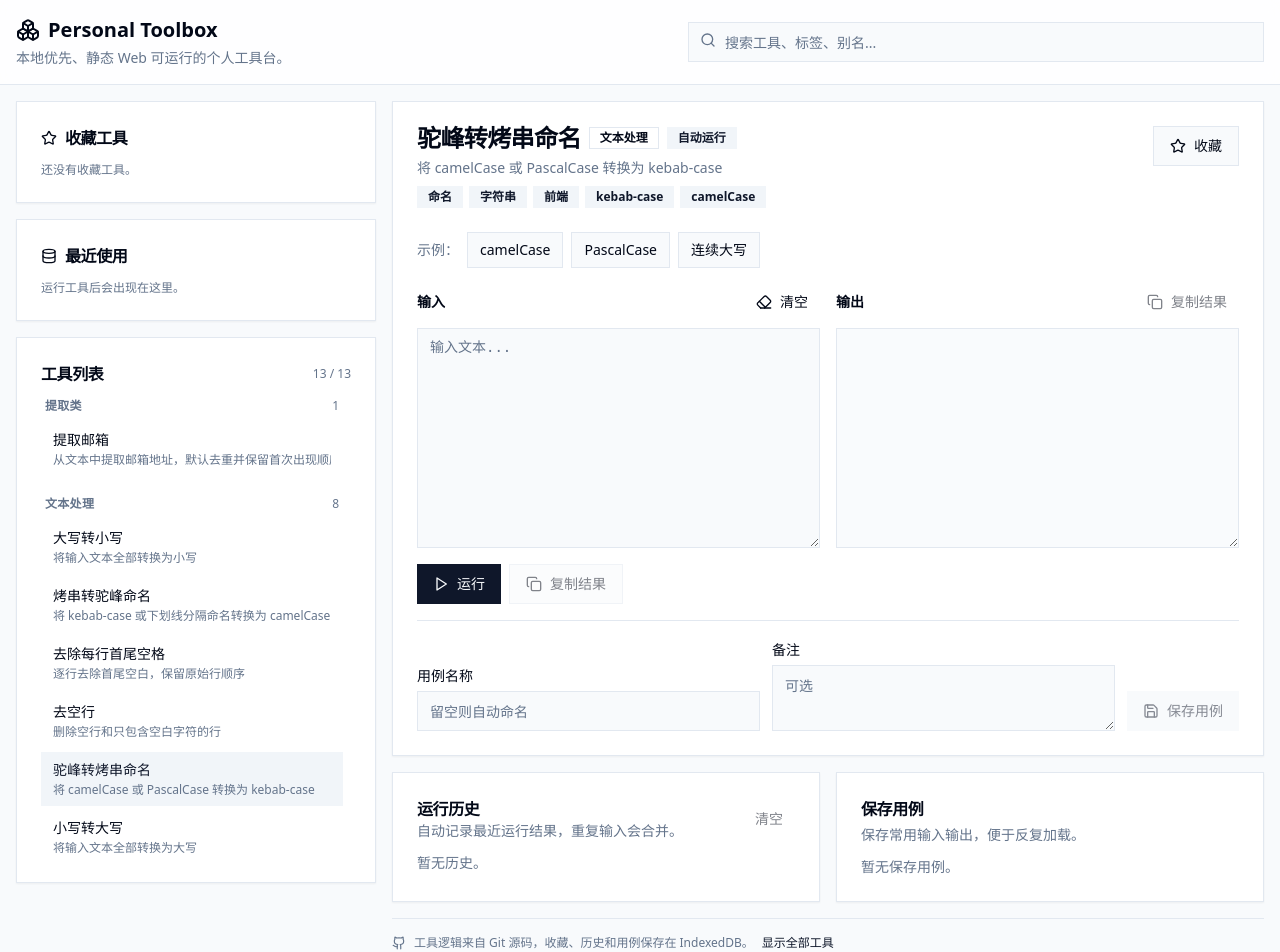
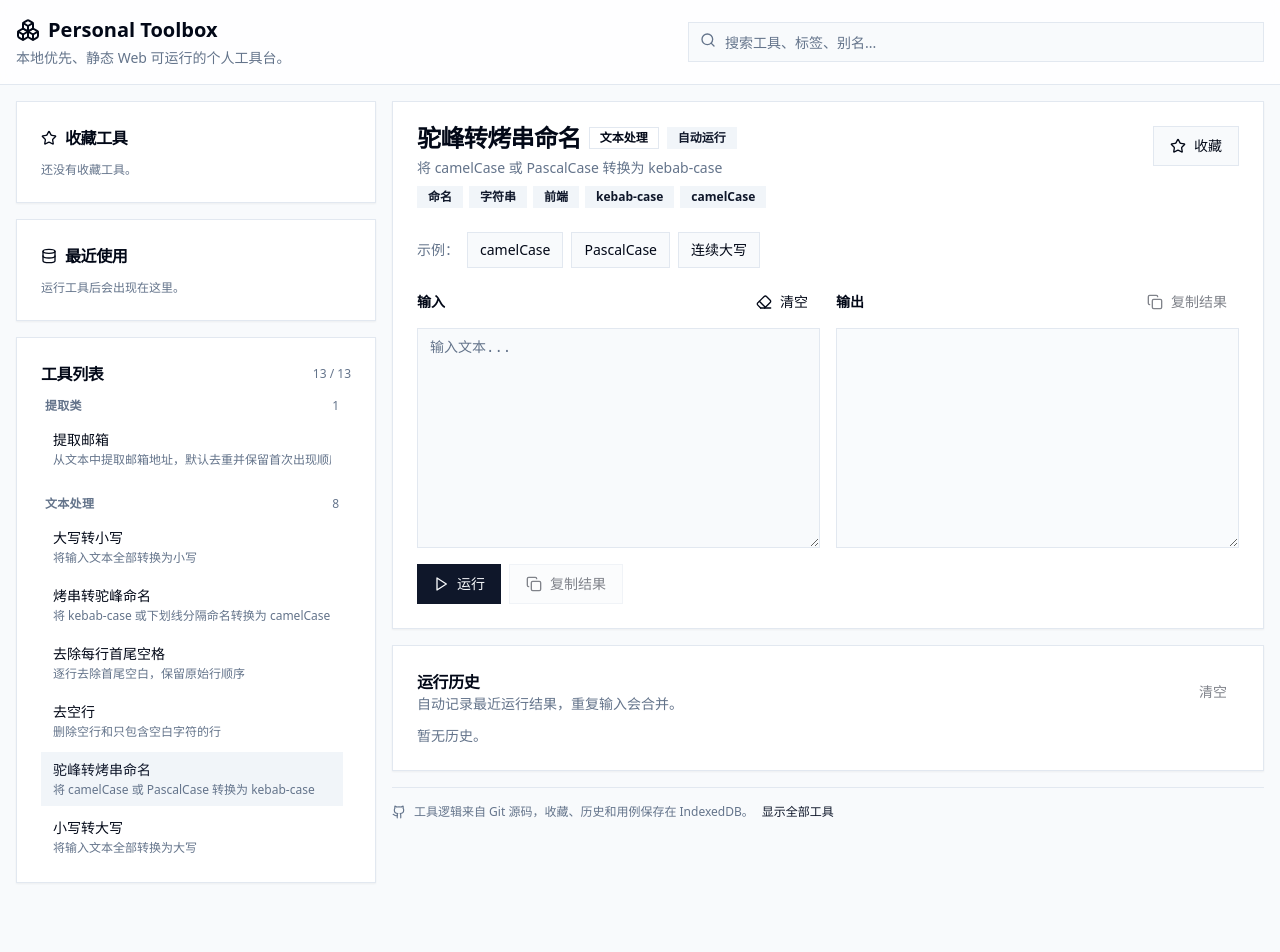
Before and after one commit to zhpjy/toolbox, a React (Vite) app: page / in a window 1280 px wide. Shown: the top 952 px of the page. After the commit the page ends 899 px from the top, so only its background shows below. Built offline with nearby package versions, Linux system fonts and the light colour scheme.

Commit message:
remove saved cases UI

```diff
--- a/src/features/saved-cases/SavedCasePanel.tsx
+++ /dev/null
@@ -1,67 +0,0 @@
-import { useEffect, useState } from "react"
-import { Trash2 } from "lucide-react"
-import type { SavedCase } from "@/storage/db"
-import { Button } from "@/shared/components/ui/button"
-import { Card, CardContent, CardDescription, CardHeader, CardTitle } from "@/shared/components/ui/card"
-import { previewValue } from "@/features/tool-runner/formatOutput"
-import { deleteSavedCase, listSavedCases } from "./savedCaseService"
-
-export function SavedCasePanel({
-  toolId,
-  refreshKey,
-  onLoad
-}: {
-  toolId: string
-  refreshKey: number
-  onLoad: (savedCase: SavedCase) => void
-}) {
-  const [items, setItems] = useState<SavedCase[]>([])
-
-  async function reload() {
-    setItems(await listSavedCases(toolId))
-  }
-
-  useEffect(() => {
-    void reload()
-  }, [toolId, refreshKey])
-
-  async function handleDelete(id: string) {
-    await deleteSavedCase(id)
-    await reload()
-  }
-
-  return (
-    <Card>
-      <CardHeader className="space-y-1 pb-3">
-        <CardTitle className="text-base">保存用例</CardTitle>
-        <CardDescription>保存常用输入输出，便于反复加载。</CardDescription>
-      </CardHeader>
-      <CardContent className="space-y-2">
-        {items.length === 0 ? (
-          <p className="text-sm text-muted-foreground">暂无保存用例。</p>
-        ) : (
-          items.map((item) => (
-            <div key={item.id} className="rounded-md border p-3 text-sm">
-              <div className="mb-2 flex items-center justify-between gap-2">
-                <div>
-                  <p className="font-medium">{item.name}</p>
-                  <p className="text-xs text-muted-foreground">{new Date(item.updatedAt).toLocaleString()}</p>
-                </div>
-                <div className="flex gap-1">
-                  <Button variant="outline" size="sm" onClick={() => onLoad(item)}>
-                    加载
-                  </Button>
-                  <Button variant="ghost" size="icon" onClick={() => handleDelete(item.id)} aria-label="删除用例">
-                    <Trash2 className="h-4 w-4" />
-                  </Button>
-                </div>
-              </div>
-              {item.note ? <p className="mb-1 text-xs text-muted-foreground">备注：{item.note}</p> : null}
-              <p className="text-xs text-muted-foreground">输入：{previewValue(item.input)}</p>
-            </div>
-          ))
-        )}
-      </CardContent>
-    </Card>
-  )
-}
--- a/src/features/saved-cases/savedCaseService.ts
+++ /dev/null
@@ -1,20 +0,0 @@
-import { storage } from "@/storage/indexeddb-storage-adapter"
-import type { SavedCase } from "@/storage/db"
-
-export async function addSavedCase(params: {
-  toolId: string
-  name: string
-  input: unknown
-  output?: unknown
-  note?: string
-}): Promise<void> {
-  await storage.addSavedCase(params)
-}
-
-export async function listSavedCases(toolId: string): Promise<SavedCase[]> {
-  return storage.listSavedCases(toolId)
-}
-
-export async function deleteSavedCase(id: string): Promise<void> {
-  await storage.deleteSavedCase(id)
-}
--- a/src/features/tool-runner/ToolRunner.tsx
+++ b/src/features/tool-runner/ToolRunner.tsx
@@ -1,18 +1,13 @@
 import { useEffect, useMemo, useRef, useState } from "react"
-import { Copy, Eraser, Play, Save, Star } from "lucide-react"
-import type { SavedCase, ToolRunHistory } from "@/storage/db"
+import { Copy, Eraser, Play, Star } from "lucide-react"
+import type { ToolRunHistory } from "@/storage/db"
 import { simpleHash } from "@/storage/indexeddb-storage-adapter"
 import type { RegisteredTool, ToolDiagnostic } from "@/tool-runtime/types"
 import { Badge } from "@/shared/components/ui/badge"
 import { Button } from "@/shared/components/ui/button"
 import { Card, CardContent, CardDescription, CardHeader, CardTitle } from "@/shared/components/ui/card"
-import { Input } from "@/shared/components/ui/input"
-import { Textarea } from "@/shared/components/ui/textarea"
-import { Separator } from "@/shared/components/ui/separator"
 import { ToolHistoryPanel } from "@/features/tool-history/ToolHistoryPanel"
 import { recordHistory } from "@/features/tool-history/historyService"
-import { SavedCasePanel } from "@/features/saved-cases/SavedCasePanel"
-import { addSavedCase } from "@/features/saved-cases/savedCaseService"
 import { DiagnosticsOutput } from "./DiagnosticsOutput"
 import { formatToolOutput } from "./formatOutput"
 import { JsonToolInput, JsonToolOutput } from "./JsonToolRunner"
@@ -25,10 +20,6 @@ export type ToolRunnerProps = {
   isFavorite: boolean
   onFavoriteChange: (favorite: boolean) => Promise<void> | void
   onRunCommitted: () => Promise<void> | void
-}
-
-function createDefaultCaseName(toolName: string) {
-  return `${toolName} ${new Date().toLocaleString()}`
 }
 
 async function copyToClipboard(text: string) {
@@ -54,8 +45,6 @@ export function ToolRunner({ tool, isFavorite, onFavoriteChange, onRunCommitted
   const [durationMs, setDurationMs] = useState<number | undefined>()
   const [isRunning, setIsRunning] = useState(false)
   const [copyStatus, setCopyStatus] = useState<string | undefined>()
-  const [caseName, setCaseName] = useState("")
-  const [caseNote, setCaseNote] = useState("")
   const [refreshKey, setRefreshKey] = useState(0)
   const lastAutoRecordRef = useRef<{ hash: string; at: number } | undefined>()
 
@@ -67,8 +56,6 @@ export function ToolRunner({ tool, isFavorite, onFavoriteChange, onRunCommitted
     setError(undefined)
     setDurationMs(undefined)
     setCopyStatus(undefined)
-    setCaseName("")
-    setCaseNote("")
     lastAutoRecordRef.current = undefined
   }, [tool.manifest.id])
 
@@ -149,25 +136,8 @@ export function ToolRunner({ tool, isFavorite, onFavoriteChange, onRunCommitted
     setError(undefined)
   }
 
-  async function handleSaveCase() {
-    await addSavedCase({
-      toolId: tool.manifest.id,
-      name: caseName.trim() || createDefaultCaseName(tool.manifest.name),
-      input,
-      output,
-      note: caseNote.trim() || undefined
-    })
-    setCaseName("")
-    setCaseNote("")
-    setRefreshKey((value) => value + 1)
-  }
-
   function handleLoadHistory(history: ToolRunHistory) {
     handleLoadValue(history.input, history.output)
-  }
-
-  function handleLoadSavedCase(savedCase: SavedCase) {
-    handleLoadValue(savedCase.input, savedCase.output)
   }
 
   function renderInput() {
@@ -276,34 +246,11 @@ export function ToolRunner({ tool, isFavorite, onFavoriteChange, onRunCommitted
               复制结果
             </Button>
           </div>
-
-          <Separator />
-
-          <div className="grid gap-3 lg:grid-cols-[1fr_1fr_auto] lg:items-end">
-            <div className="space-y-1">
-              <label className="text-sm font-medium">用例名称</label>
-              <Input value={caseName} onChange={(event) => setCaseName(event.target.value)} placeholder="留空则自动命名" />
-            </div>
-            <div className="space-y-1">
-              <label className="text-sm font-medium">备注</label>
-              <Textarea
-                value={caseNote}
-                onChange={(event) => setCaseNote(event.target.value)}
-                placeholder="可选"
-                className="min-h-10"
-              />
-            </div>
-            <Button variant="secondary" onClick={handleSaveCase} disabled={!input.trim()}>
-              <Save className="mr-2 h-4 w-4" />
-              保存用例
-            </Button>
-          </div>
         </CardContent>
       </Card>
 
-      <div className="grid gap-4 xl:grid-cols-2">
+      <div className="grid gap-4">
         <ToolHistoryPanel toolId={tool.manifest.id} refreshKey={refreshKey} onLoad={handleLoadHistory} />
-        <SavedCasePanel toolId={tool.manifest.id} refreshKey={refreshKey} onLoad={handleLoadSavedCase} />
       </div>
     </div>
   )
```
